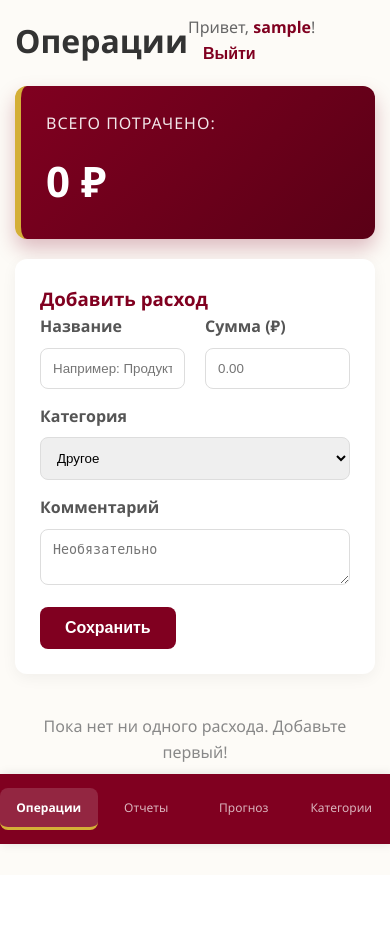
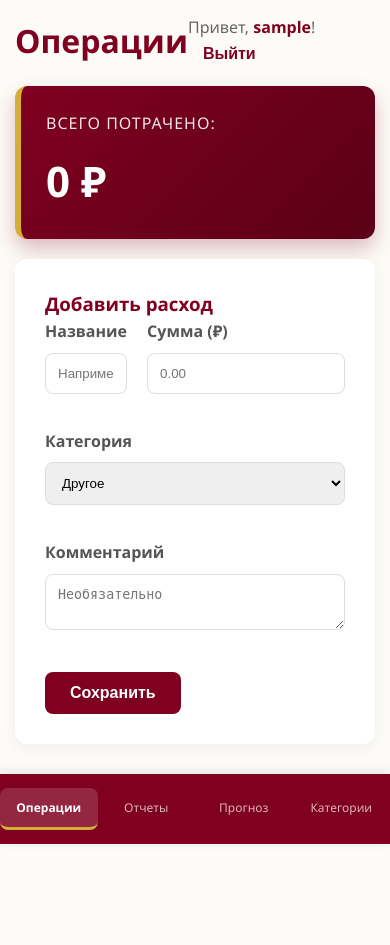
Before and after one commit to aminaabdulaeva0/family_wallet, a Django app: page /wallet/ in a window 390 px wide. Before the commit the page ends 849 px from the top, so only its background shows below. Run offline with Django 5.2, Linux system fonts and the light colour scheme; the visitor is signed in with stand-in values (Sample User, id 1); data that the repository does not hold is empty.

Commit message:
Исправлены баги мобильной версии, прогнозы и дизайн форм

```diff
--- a/expenses/predictor.py
+++ b/expenses/predictor.py
@@ -19,7 +19,7 @@ def get_forecast(user, days=7):
     df = df.rename(columns={'date': 'ds', 'amount': 'y'})
 
     # Защита от выбросов (не больше 100к в день)
-    df['y'] = df['y'].clip(upper=100000)
+    df['y'] = df['y'].apply(lambda x: x if x < 50000 else 50000)
 
     m = Prophet(daily_seasonality=False, weekly_seasonality=True, yearly_seasonality=False)
     m.fit(df)
--- a/expenses/templates/expenses/index.html
+++ b/expenses/templates/expenses/index.html
@@ -7,55 +7,61 @@
     <title>Мои операции | FamilyWallet</title>
     <link rel="stylesheet" href="{% static 'expenses/style.css' %}">
     <style>
-        body { display: flex; height: 100vh; overflow: hidden; }
-
-        /* Левая панель */
-        .sidebar { width: 250px; background-color: var(--primary-color); color: white; padding: 20px; display: flex; flex-direction: column; box-shadow: 2px 0 10px rgba(0,0,0,0.1); }
-        .sidebar h2 { margin-top: 0; color: var(--accent-color); margin-bottom: 30px; }
-        .sidebar a { color: rgba(255,255,255,0.7); text-decoration: none; padding: 12px 15px; margin: 5px 0; border-radius: 8px; display: block; font-weight: 500; transition: all 0.3s; }
-        .sidebar a:hover { background-color: rgba(255,255,255,0.1); color: white; }
-        .sidebar .active { background-color: rgba(255,255,255,0.15); color: white; font-weight: bold; border-left: 4px solid var(--accent-color); }
-
-        /* Центральная часть */
-        .main-content { flex-grow: 1; padding: 30px 40px; overflow-y: auto; display: flex; flex-direction: column; gap: 20px; }
-        .header-panel h1 { color: var(--text-color); }
-
-        /* Карточки */
-        .card { background: var(--card-bg); padding: 25px; border-radius: 12px; box-shadow: 0 4px 15px rgba(0,0,0,0.05); }
-
-        /* Плашка с суммой */
-        .total-card { background: linear-gradient(135deg, var(--primary-color), #5a0016); color: white; padding: 25px; border-radius: 12px; box-shadow: 0 10px 20px rgba(128, 0, 32, 0.25); border-left: 6px solid var(--accent-color); }
-        .total-card h3 { margin: 0; font-weight: normal; font-size: 16px; opacity: 0.9; text-transform: uppercase; letter-spacing: 1px; }
-        .total-card h2 { margin: 10px 0 0 0; font-size: 42px; }
-
-        /* Форма */
-        .form-group { margin-bottom: 15px; }
-        .form-group label { display: block; margin-bottom: 8px; font-weight: 600; color: #555; }
-        .form-group input, .form-group select, .form-group textarea { width: 100%; padding: 12px; border: 1px solid #ddd; border-radius: 8px; box-sizing: border-box; outline: none; transition: border 0.3s; }
-        .form-group input:focus, .form-group select:focus, .form-group textarea:focus { border-color: var(--primary-color); }
-
-        .btn-submit { background: var(--primary-color); color: white; border: none; padding: 12px 25px; border-radius: 8px; cursor: pointer; font-size: 16px; font-weight: bold; transition: background 0.3s; }
-        .btn-submit:hover { background: var(--primary-hover); }
-
-        /* Список расходов */
-        .expense-list { display: flex; flex-direction: column; gap: 12px; }
-        .expense-item { display: flex; justify-content: space-between; align-items: center; padding: 20px; background: var(--card-bg); border-radius: 10px; border-left: 5px solid var(--accent-color); box-shadow: 0 2px 8px rgba(0,0,0,0.04); transition: transform 0.2s, box-shadow 0.2s; }
-        .expense-item:hover { transform: translateY(-2px); box-shadow: 0 5px 15px rgba(0,0,0,0.08); }
-
-        .expense-info strong { font-size: 18px; color: var(--text-color); }
-        .expense-info small { color: #888; }
-
-        .expense-actions { display: flex; align-items: center; gap: 20px; }
-        .expense-amount { font-weight: bold; color: var(--primary-color); font-size: 20px; }
-        .action-icon { text-decoration: none; font-size: 20px; opacity: 0.5; transition: opacity 0.2s, transform 0.2s; cursor: pointer; }
-        .action-icon:hover { opacity: 1; transform: scale(1.1); }
-        .btn-logout { background: none; border: none; color: var(--primary-color); cursor: pointer; font-size: 16px; font-weight: bold; margin-left: 15px; }
-        .btn-logout:hover { text-decoration: underline; }
+        /* Специфичные стили для этой страницы */
+        .card form {
+            display: grid;
+            grid-template-columns: 1fr 1fr; /* Две колонки для полей */
+            gap: 20px;
+        }
+        @media (max-width: 768px) {
+            .card form {
+                grid-template-columns: 1fr; /* Одна колонка на телефоне */
+            }
+        }
+        .form-group {
+            margin-bottom: 15px;
+        }
+        .form-group label {
+            display: block;
+            margin-bottom: 8px;
+            font-weight: 600;
+            color: #555;
+        }
+        .form-group input, .form-group select, .form-group textarea {
+            width: 100%;
+            padding: 12px;
+            border: 1px solid #ddd;
+            border-radius: 8px;
+            box-sizing: border-box;
+            outline: none;
+            transition: border 0.3s;
+        }
+        .form-group input:focus, .form-group select:focus, .form-group textarea:focus {
+            border-color: var(--primary-color);
+        }
+        .btn-submit {
+            background: var(--primary-color);
+            color: white;
+            border: none;
+            padding: 12px 25px;
+            border-radius: 8px;
+            cursor: pointer;
+            font-size: 16px;
+            font-weight: bold;
+            transition: background 0.3s;
+            grid-column: span 2; /* Кнопка на всю ширину */
+            justify-self: start;
+        }
+        .btn-submit:hover {
+            background: var(--primary-hover);
+        }
+        /* Стили для заголовков в форме */
+        .form-group-full {
+            grid-column: span 2;
+        }
     </style>
 </head>
 <body>
-
-    <!-- Левая панель -->
     <div class="sidebar">
         <h2>FamilyWallet</h2>
         <a href="/wallet/" class="active">Операции</a>
@@ -64,32 +70,29 @@
         <a href="#">Категории</a>
     </div>
 
-    <!-- Основной контент -->
     <div class="main-content">
-
-        <div class="header-panel" style="display: flex; justify-content: space-between; align-items: center;">
-            <h1 style="margin: 0;">Операции</h1>
+        <div class="header-panel" style="display: flex; justify-content: space-between; align-items: center; margin-bottom: 20px;">
+            <h1 style="margin: 0; color: var(--primary-color);">Операции</h1>
             <div>
                 <span style="color: #666;">Привет, <strong style="color: var(--primary-color);">{{ user.username }}</strong>!</span>
                 <form action="{% url 'logout' %}" method="post" style="display: inline;">
                     {% csrf_token %}
-                    <button type="submit" class="btn-logout">Выйти</button>
+                    <button type="submit" style="background: none; border: none; color: var(--primary-color); cursor: pointer; font-size: 16px; font-weight: bold; margin-left: 15px;">Выйти</button>
                 </form>
             </div>
         </div>
 
         <!-- Плашка с суммой -->
-        <div class="total-card">
-            <h3>Всего потрачено:</h3>
-            <h2>{{ total_sum }} ₽</h2>
+        <div style="background: linear-gradient(135deg, var(--primary-color), #5a0016); color: white; padding: 25px; border-radius: 12px; box-shadow: 0 10px 20px rgba(128, 0, 32, 0.25); border-left: 6px solid var(--accent-color); margin-bottom: 20px;">
+            <h3 style="margin: 0; font-weight: normal; font-size: 16px; opacity: 0.9; text-transform: uppercase; letter-spacing: 1px;">Всего потрачено:</h3>
+            <h2 style="margin: 10px 0 0 0; font-size: 42px;">{{ total_sum }} ₽</h2>
         </div>
 
-        <!-- Форма добавления -->
-        <div class="card">
+        <!-- Форма добавления/редактирования -->
+        <div class="card" style="margin-bottom: 20px;">
             <h3 style="margin-top: 0; color: var(--primary-color);">{% if edit_id %}Редактировать расход{% else %}Добавить расход{% endif %}</h3>
             <form method="post">
                 {% csrf_token %}
-                <div style="display: grid; grid-template-columns: 1fr 1fr; gap: 20px;">
                 <div class="form-group">
                     <label>Название</label>
                     {{ form.title }}
@@ -98,12 +101,11 @@
                     <label>Сумма (₽)</label>
                     {{ form.amount }}
                 </div>
-                </div>
-                <div class="form-group">
+                <div class="form-group form-group-full">
                     <label>Категория</label>
                     {{ form.category }}
                 </div>
-                <div class="form-group">
+                <div class="form-group form-group-full">
                     <label>Комментарий</label>
                     {{ form.comment }}
                 </div>
@@ -111,32 +113,29 @@
                     {% if edit_id %}Обновить{% else %}Сохранить{% endif %}
                 </button>
                 {% if edit_id %}
-                    <a href="{% url 'index' %}" style="display: inline-block; margin-left: 10px; padding: 12px 20px; background: #ccc; color: #333; text-decoration: none; border-radius: 8px; font-weight: bold;">Отмена</a>
+                    <a href="{% url 'index' %}" style="display: inline-block; margin-left: 10px; padding: 12px 20px; background: #ccc; color: #333; text-decoration: none; border-radius: 8px; font-weight: bold; justify-self: start;">Отмена</a>
                 {% endif %}
             </form>
         </div>
 
         <!-- Список расходов -->
-        <div class="expense-list">
+        <div style="display: flex; flex-direction: column; gap: 10px;">
             {% for expense in expenses %}
-                <div class="expense-item">
-                    <div class="expense-info">
-                        <strong>{{ expense.title }}</strong>
+                <div style="display: flex; justify-content: space-between; align-items: center; padding: 20px; background: var(--card-bg); border-radius: 10px; border-left: 5px solid var(--accent-color); box-shadow: 0 2px 8px rgba(0,0,0,0.04);">
+                    <div>
+                        <strong style="font-size: 18px; color: var(--text-color);">{{ expense.title }}</strong>
                         <span style="color: #888;">({{ expense.get_category_display }})</span>
                         <br>
-                        <small>{{ expense.date }}</small>
+                        <small style="color: #888;">{{ expense.date }}</small>
                     </div>
-
-                    <div class="expense-actions">
-                        <span class="expense-amount">{{ expense.amount }} ₽</span>
-                        <a href="{% url 'edit_expense' expense.id %}" class="action-icon" title="Редактировать">✏️</a>
-                        <a href="{% url 'delete_expense' expense.id %}" onclick="return confirm('Удалить расход?');" class="action-icon" title="Удалить">🗑️</a>
+                    <div style="display: flex; align-items: center; gap: 20px;">
+                        <span style="font-weight: bold; color: var(--primary-color); font-size: 20px;">{{ expense.amount }} ₽</span>
+                        <a href="{% url 'edit_expense' expense.id %}" style="text-decoration: none; font-size: 20px; opacity: 0.5; transition: opacity 0.2s;" title="Редактировать">✏️</a>
+                        <a href="{% url 'delete_expense' expense.id %}" onclick="return confirm('Удалить расход?');" style="text-decoration: none; font-size: 20px; opacity: 0.5; transition: opacity 0.2s;" title="Удалить">🗑️</a>
                     </div>
                 </div>
             {% empty %}
                 <p style="text-align: center; color: #888; padding: 20px;">Пока нет ни одного расхода. Добавьте первый!</p>
             {% endfor %}
         </div>
-    </div>
-</body>
-</html>
+    </div> </body> </html>
--- a/expenses/templates/registration/login.html
+++ b/expenses/templates/registration/login.html
@@ -7,15 +7,15 @@
     <link rel="stylesheet" href="{% static 'expenses/style.css' %}">
     <style>
         body { display: flex; justify-content: center; align-items: center; height: 100vh; }
-        .auth-card { background: var(--card-bg); padding: 40px; border-radius: 15px; box-shadow: 0 10px 30px rgba(0,0,0,0.08); width: 350px; border-top: 5px solid var(--primary-color); }
+        .auth-card { background: var(--card-bg); padding: 40px 30px; border-radius: 15px; box-shadow: 0 10px 30px rgba(0,0,0,0.08); width: 350px; max-width: 90%; border-top: 5px solid var(--primary-color); }
         h2 { text-align: center; color: var(--primary-color); margin-top: 0; margin-bottom: 25px; }
         .form-group { margin-bottom: 15px; }
         .form-group label { display: block; margin-bottom: 5px; color: #555; font-weight: 500; }
-        .form-group input { width: 100%; padding: 12px; border: 1px solid #ddd; border-radius: 8px; box-sizing: border-box; outline: none; transition: border 0.3s; }
+        .form-group input { width: 100%; padding: 12px; border: 1px solid #ddd; border-radius: 8px; box-sizing: border-box; outline: none; transition: border 0.3s; front-size: 16px; }
         .form-group input:focus { border-color: var(--primary-color); }
         .btn { width: 100%; background: var(--primary-color); color: white; border: none; padding: 14px; border-radius: 8px; cursor: pointer; font-size: 16px; font-weight: bold; margin-top: 10px; transition: background 0.3s; }
         .btn:hover { background: var(--primary-hover); }
-        .link { text-align: center; display: block; margin-top: 20px; color: var(--primary-color); font-size: 14px; }
+        .link { text-align: center; display: block; margin-top: 10px; color: var(--primary-color); font-size: 14px; }
     </style>
 </head>
 <body>
--- a/expenses/templates/registration/register.html
+++ b/expenses/templates/registration/register.html
@@ -7,15 +7,15 @@
     <link rel="stylesheet" href="{% static 'expenses/style.css' %}">
     <style>
         body { display: flex; justify-content: center; align-items: center; height: 100vh; padding: 20px; }
-        .auth-card { background: var(--card-bg); padding: 40px; border-radius: 15px; box-shadow: 0 10px 30px rgba(0,0,0,0.08); width: 400px; border-top: 5px solid var(--accent-color); }
+        .auth-card { background: var(--card-bg); padding: 40px 30px; border-radius: 15px; box-shadow: 0 10px 30px rgba(0,0,0,0.08); width: 350px; max-width: 90%; border-top: 5px solid var(--accent-color); }
         h2 { text-align: center; color: var(--primary-color); margin-top: 0; margin-bottom: 25px; }
         .form-group { margin-bottom: 15px; }
         .form-group label { display: block; margin-bottom: 5px; color: #555; font-weight: 500; }
-        .form-group input { width: 100%; padding: 12px; border: 1px solid #ddd; border-radius: 8px; box-sizing: border-box; outline: none; transition: border 0.3s; }
+        .form-group input { width: 100%; padding: 12px; border: 1px solid #ddd; border-radius: 8px; box-sizing: border-box; outline: none; transition: border 0.3s; font-size: 16px; }
         .form-group input:focus { border-color: var(--primary-color); }
         .btn { width: 100%; background: var(--primary-color); color: white; border: none; padding: 14px; border-radius: 8px; cursor: pointer; font-size: 16px; font-weight: bold; margin-top: 10px; transition: background 0.3s; }
         .btn:hover { background: var(--primary-hover); }
-        .link { text-align: center; display: block; margin-top: 20px; color: var(--primary-color); font-size: 14px; }
+        .link { text-align: center; display: block; margin-top: 20px; color: var(--primary-color); font-size: 16px; }
         .helptext { font-size: 12px; color: #888; display: block; margin-top: 5px; line-height: 1.3; }
         .errorlist { color: var(--danger-color); list-style: none; padding: 0; margin: 5px 0; font-size: 13px; }
     </style>
```
Also changed, not shown: expenses/templates/expenses/forecast.html (+8 -4 lines), expenses/templates/expenses/landing.html (+49 -21 lines). Lines whose indentation alone changed are shown as unchanged.
